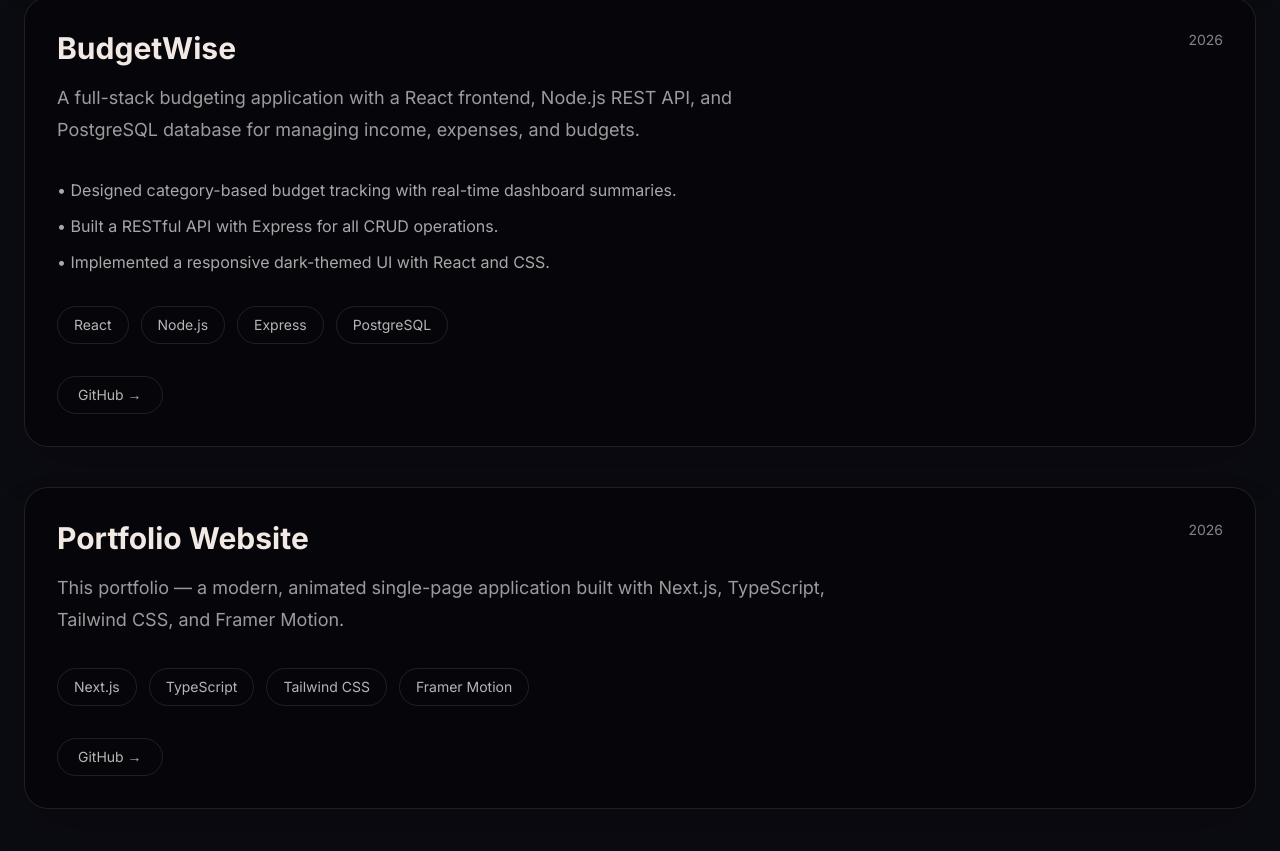
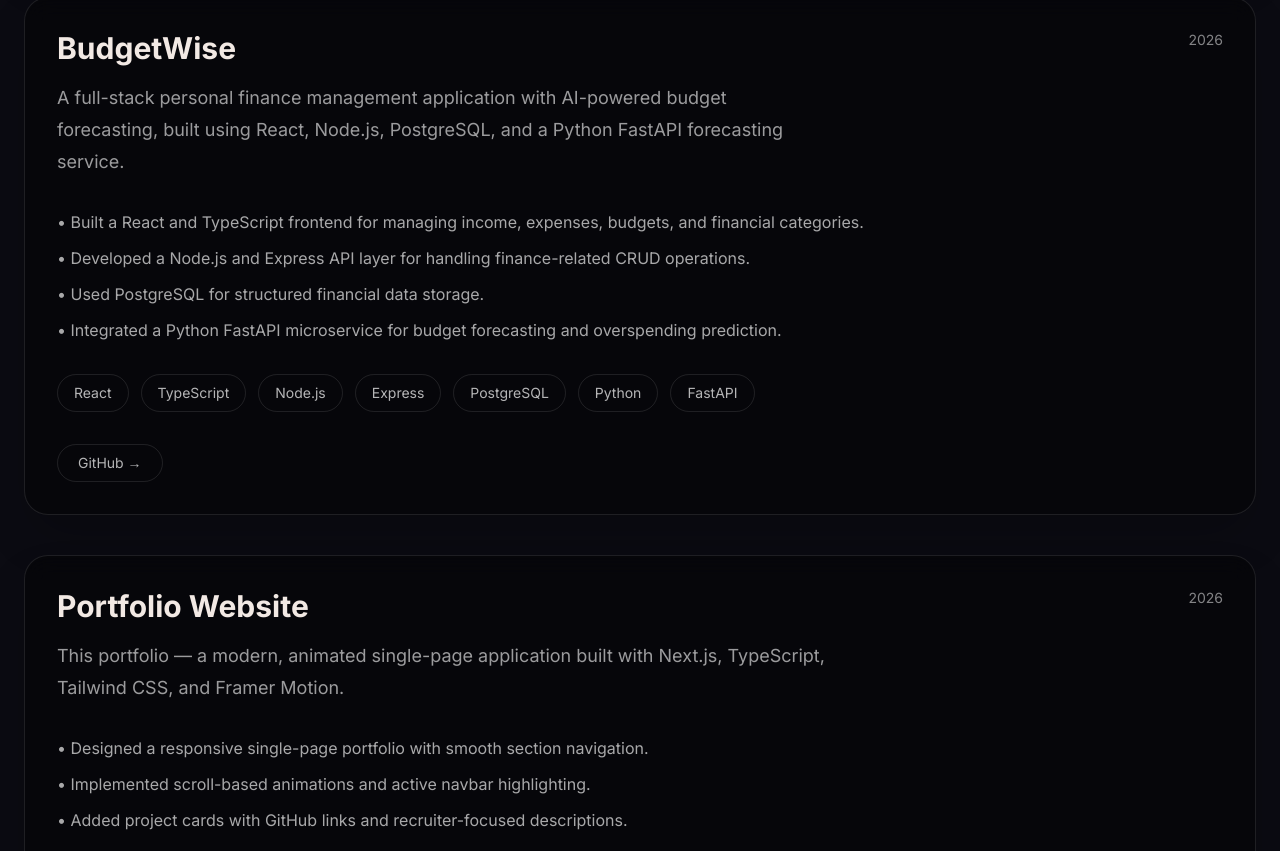
Before and after one commit to rithikamandiv-ux/portfolio, a Next.js app: page / in a window 1280 px wide. Shown: the part 3909-4760 px from the top of the page. Built offline with nearby package versions, Linux system fonts and the light colour scheme.

Commit message:
Refactor project details in page.tsx
Updated project descriptions and tags for clarity and detail.

```diff
--- a/app/page.tsx
+++ b/app/page.tsx
@@ -83,27 +83,31 @@ const PROJECTS = [
       "Trained and evaluated classification models with Scikit-learn.",
       "Analysed feature importance to identify key predictors of race outcomes.",
     ],
-    tags: ["Python", "Pandas", "Scikit-learn", "Machine Learning"],
+    tags: ["Python", "Pandas", "Scikit-learn",],
     github: "https://github.com/rithikamandiv-ux/F1-winner-prediction",
   },
   {
-    title: "BudgetWise",
-    year: "2026",
-    desc: "A full-stack budgeting application with a React frontend, Node.js REST API, and PostgreSQL database for managing income, expenses, and budgets.",
-    points: [
-      "Designed category-based budget tracking with real-time dashboard summaries.",
-      "Built a RESTful API with Express for all CRUD operations.",
-      "Implemented a responsive dark-themed UI with React and CSS.",
-    ],
-    tags: ["React", "Node.js", "Express", "PostgreSQL"],
-    github: "https://github.com/rithikamandiv-ux/budgetwise",
+  title: "BudgetWise",
+  year: "2026",
+  desc: "A full-stack personal finance management application with AI-powered budget forecasting, built using React, Node.js, PostgreSQL, and a Python FastAPI forecasting service.",
+  points: [
+    "Built a React and TypeScript frontend for managing income, expenses, budgets, and financial categories.",
+    "Developed a Node.js and Express API layer for handling finance-related CRUD operations.",
+    "Used PostgreSQL for structured financial data storage.",
+    "Integrated a Python FastAPI microservice for budget forecasting and overspending prediction.",
+  ],
+  tags: ["React", "TypeScript", "Node.js", "Express", "PostgreSQL", "Python", "FastAPI"],
+  github: "https://github.com/rithikamandiv-ux/budgetwise",
   },
   {
     title: "Portfolio Website",
     year: "2026",
     desc: "This portfolio — a modern, animated single-page application built with Next.js, TypeScript, Tailwind CSS, and Framer Motion.",
     tags: ["Next.js", "TypeScript", "Tailwind CSS", "Framer Motion"],
-    points: [],
+    points: [
+      "Designed a responsive single-page portfolio with smooth section navigation.",
+      "Implemented scroll-based animations and active navbar highlighting.",
+      "Added project cards with GitHub links and recruiter-focused descriptions."],
     github: "https://github.com/rithikamandiv-ux/portfolio",
   },
 ] as const;
```
